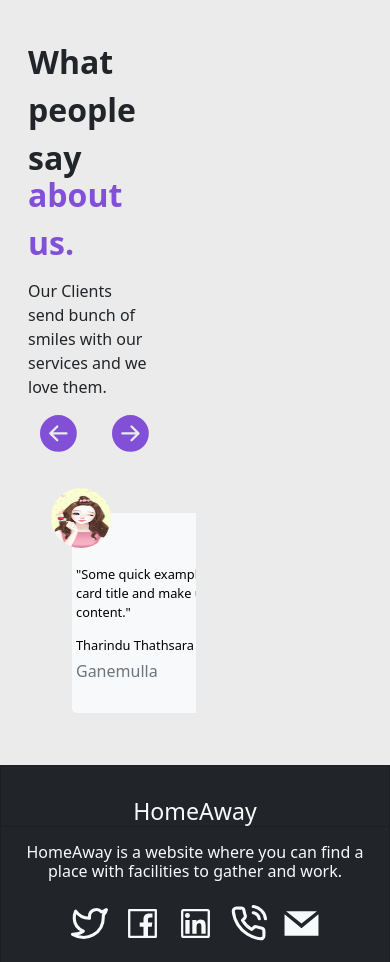
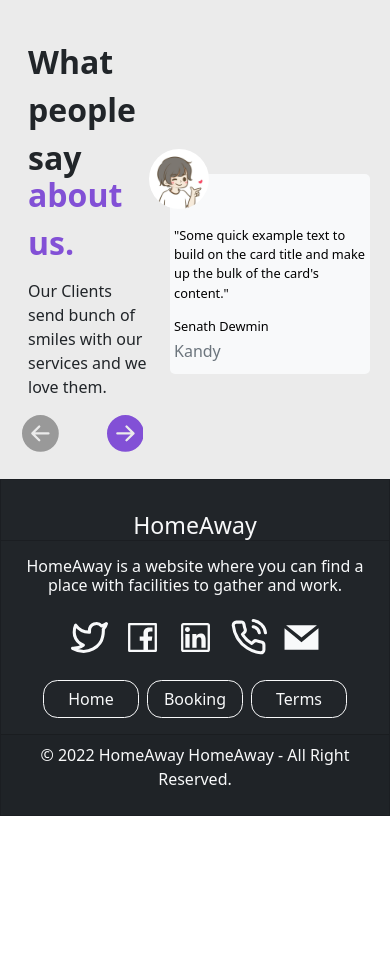
Before and after one commit to GP-43/homeaway-frontend, a React (Create React App) app: page / in a window 390 px wide. Shown: the part 2920-3882 px from the top of the page. After the commit the page ends 3736 px from the top, so only its background shows below. Built offline with nearby package versions, Linux system fonts and the light colour scheme.

Commit message:
Card done

```diff
--- a/src/assets/styles/partials/anons/_aboutsection.scss
+++ b/src/assets/styles/partials/anons/_aboutsection.scss
@@ -34,15 +34,15 @@
     height:350px;
     justify-content: center;
 
+    @media (max-width: 820px) {
+        width:450px !important;
+        margin-top: 5px !important;
+        margin-left:-60px;
+    }
     @media (max-width: 412px) {
         width:250px !important;
         height:300px !important;
         margin-left:-35px !important;
-    }
-    @media (max-width: 820px) {
-        width:520px !important;
-        margin-top: 5px !important;
-        margin-left:-60px;
     }
 }
 .msg-card{
@@ -52,14 +52,15 @@
     border-radius: 5px;
     position: relative;
 
-    @media (max-width: 412px) {
-        width:100px !important;
-        margin-left: -10px !important;
-        height:200px;
-    }
     @media (max-width: 820px) {
         width:280px !important;
         margin-left: 35px !important;
+        height:200px;
+    }
+    @media (max-width: 412px) {
+        width:200px !important;
+        //margin-left: -10px !important;
+        height:200px;
     }
 }
 .msg-prof-image{
@@ -82,13 +83,53 @@
     margin-top: 25px;
 }
 .carousel-control-prev-icon {
-    background-image: url(../../../images/landing/back-to.png);
-    margin-right:50px;
+    display: none;
 }
 .carousel-control-next-icon {
-    background-image: url(../../../images/landing/next-page.png);
-    margin-left:50px;
+    display: none;
 }
 .carousel-indicators{
     display:none;
 }
+.paginationBttns {
+    height: 40px;
+    list-style: none;
+    display: flex;
+    justify-content: flex-end;
+    padding-right: 0.7rem;
+}
+.page-item-none {
+    display: none;
+}
+.msg-display{
+    margin-left: 480px;
+    margin-top:-210px;
+
+    @media (max-width:820px) {
+        margin-left: 340px;
+        margin-top:-300px;
+    }
+    @media (max-width:412px) {
+        margin-left: 130px;
+        margin-top:-350px;
+    }
+}
+@media (max-width: 820px) {
+    .carousel-inner{
+        width:420px;
+    }
+    a.carousel-control-next{
+        display: none;
+    }
+}
+@media (max-width: 412px) {
+    .carousel-inner{
+        width:240px;
+    }
+    a.carousel-control-next{
+        display: none;
+    }
+    .arrow-section{
+        margin-left: 50px;
+    }
+}
--- a/src/components/anons/aboutsection/AboutSection.jsx
+++ b/src/components/anons/aboutsection/AboutSection.jsx
@@ -1,5 +1,4 @@
 import React from 'react';
-import ClientCard from './ClientCard';
 import Content from './Content';
 import { Col, Container, Row } from 'react-bootstrap';
 
@@ -11,7 +10,7 @@ function AboutSection() {
                     <Content />
                 </Col>
                 <Col xs={6} className="ms-5">
-                    <ClientCard />
+                    {/*<SliderData />*/}
                 </Col>
             </Row>
         </Container>
--- a/src/components/anons/aboutsection/ClientCard.jsx
+++ b/src/components/anons/aboutsection/ClientCard.jsx
@@ -1,20 +1,91 @@
 import React,{useState} from 'react';
-import { Row,Carousel } from 'react-bootstrap';
-import {SliderData} from "./SliderData";
+import {Row, Carousel, Col} from 'react-bootstrap';
+import profile1 from "../../../assets/images/profileimages/occupants/profile1.jpg";
+import profile2 from "../../../assets/images/profileimages/occupants/profile2.jpg";
+import profile3 from "../../../assets/images/profileimages/occupants/profile3.jpg";
+import profile4 from "../../../assets/images/profileimages/occupants/profile4.jpg";
+import ReactPaginate from "react-paginate";
+import {BsFillArrowLeftCircleFill, BsFillArrowRightCircleFill} from "react-icons/bs";
 
 function ClientCard() {
-    return (
+    const sliderData =[
+        {
+            id:1,
+            src: profile1,
+            name: "Senath Dewmin",
+            location:"Kandy",
+            msg:"Some quick example text to build on the card title and make up the\n" +
+                "            bulk of the card's content.",
+        },
+        {
+            id:2,
+            src: profile2,
+            name: "Tharindu Thathsara",
+            location:"Ganemulla",
+            msg:"Some quick example text to build on the card title and make up the\n" +
+                "            bulk of the card's content.",
+        },
+        {
+            id:3,
+            src: profile3,
+            name: "Awantha Irushan",
+            location:"Matale",
+            msg:"Some quick example text to build on the card title and make up the\n" +
+                "            bulk of the card's content.",
+        },
+        {
+            id:4,
+            src: profile4,
+            name: "Tharaki Dilshani",
+            location:"Meegoda",
+            msg:"Some quick example text to build on the card title and make up the\n" +
+                "            bulk of the card's content.",
+        },
+    ];
+    const [messages, setMessages] = useState(sliderData.slice(0, 4));
+    const [currMBox, setCurrMBox] = useState(0);
+
+    const perPage = 1;
+    const off = perPage * currMBox;
+
+    const displayPlaces = messages.slice(off, off + perPage).map((i) => {
+        return (
+            <Carousel className='client-msg-card bg-transparent'>
+
+                                <Carousel.Item className="msg-card bg-light mt-5 ms-5 ps-1">
+                                    <img src={i.src} className="msg-prof-image" />
+                                    <p className="text right mt-5 me-1 pt-1">"{i.msg}"</p>
+                                    <h3 className="mt-2 text right">{i.name}</h3>
+                                    <h6 className="mt-2 text-muted">{i.location}</h6>
+                                </Carousel.Item>
+
+                        </Carousel>
+        );
+    });
+    const pageCount = Math.ceil(messages.length / perPage);
+
+    function handlePageClick({ selected: selectedPage }) {
+        setCurrMBox(selectedPage);
+    }
+    return(
         <Row>
-            <Carousel className='client-msg-card bg-transparent'>
-                {SliderData.map((slide) => (
-                    <Carousel.Item className="msg-card bg-light mt-5 ms-5 ps-1">
-                        <img src={slide.src} className="msg-prof-image" />
-                        <p className="text right mt-5 me-1 pt-1">"{slide.msg}"</p>
-                        <h3 className="mt-2 text right">{slide.name}</h3>
-                        <h6 className="mt-2 text-muted">{slide.location}</h6>
-                    </Carousel.Item>
-                ))}
-            </Carousel>
+            <Col md={12} xs={8} className="arrow-section px-md-4 px-0">
+                <ReactPaginate
+                    previousLabel={
+                        <BsFillArrowLeftCircleFill className="ms-0 ps-0 icon back-icon" />
+                    }
+                    nextLabel={
+                        <BsFillArrowRightCircleFill className="ms-5 icon next-icon" />
+                    }
+                    pageCount={pageCount}
+                    onPageChange={handlePageClick}
+                    containerClassName={"paginationBttns"}
+                    breakLabel="..."
+                    pageClassName="page-item-none"
+                    breakClassName="page-item-none"
+                />
+            </Col>
+            <Col className="msg-display ps-lg-5">{displayPlaces}</Col>
         </Row>
     )
 }
--- a/src/components/anons/aboutsection/Content.jsx
+++ b/src/components/anons/aboutsection/Content.jsx
@@ -1,7 +1,6 @@
 import React from 'react';
 import { Col, Row } from 'react-bootstrap';
-import { BsFillArrowLeftCircleFill, BsFillArrowRightCircleFill } from "react-icons/bs";
-
+import ClientCard from './ClientCard';
 function Content() {
   return (
     <Col className='about-section-content' >
@@ -15,12 +14,7 @@ function Content() {
         Our Clients send bunch of smiles with our services and we love them.
       </Row>
       <Row className='line-four py-2'>
-        <Col xs={1} className="">
-            {<BsFillArrowLeftCircleFill className="ms-0 ps-0 icon next-icon" onClick="plusSlides(-1)" />}
-        </Col>
-        <Col xs={1}>
-            {<BsFillArrowRightCircleFill className="ms-5 icon next-icon" onClick="plusSlides(1)"/>}
-        </Col>
+          <ClientCard/>
       </Row>
     </Col>
   )
--- a/src/components/anons/aboutsection/SliderData.jsx
+++ /dev/null
@@ -1,39 +0,0 @@
-import profile1 from "../../../assets/images/profileimages/occupants/profile1.jpg";
-import profile2 from "../../../assets/images/profileimages/occupants/profile2.jpg";
-import profile3 from "../../../assets/images/profileimages/occupants/profile3.jpg";
-import profile4 from "../../../assets/images/profileimages/occupants/profile4.jpg";
-
-export const SliderData =[
-    {
-        id:1,
-        src: profile1,
-        name: "Senath Dewmin",
-        location:"Kandy",
-        msg:"Some quick example text to build on the card title and make up the\n" +
-            "            bulk of the card's content.",
-    },
-    {
-        id:2,
-        src: profile2,
-        name: "Tharindu Thathsara",
-        location:"Ganemulla",
-        msg:"Some quick example text to build on the card title and make up the\n" +
-            "            bulk of the card's content.",
-    },
-    {
-        id:3,
-        src: profile3,
-        name: "Awantha Irushan",
-        location:"Matale",
-        msg:"Some quick example text to build on the card title and make up the\n" +
-            "            bulk of the card's content.",
-    },
-    {
-        id:4,
-        src: profile4,
-        name: "Tharaki Dilshani",
-        location:"Meegoda",
-        msg:"Some quick example text to build on the card title and make up the\n" +
-            "            bulk of the card's content.",
-    }
-];
```
